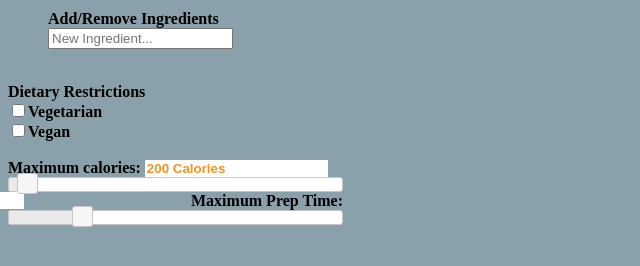
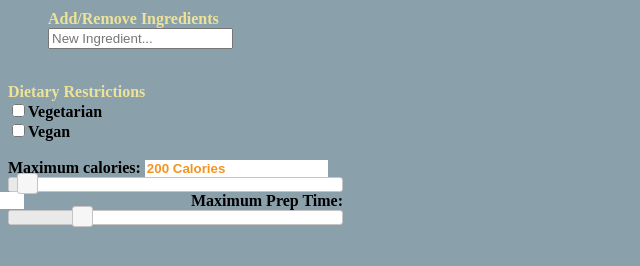
Before and after one commit to Nariana/DB-GUI-Fall2014, a PHP site: page /results.html in a window 1280 px wide. Shown: the part 89-355 px from the top of the page, without its empty margins (0-640 px from the left). Run offline with PHP 8.4, Linux system fonts and the light colour scheme; some libraries are stand-ins or nearby versions.

Commit message:
no icon. filter font color

```diff
--- a/css/style.css
+++ b/css/style.css
@@ -137,3 +137,7 @@ margin-top: 75px;
 	float: left;
 	left: 87.5%;
 }
+
+.filterTitle {
+	color: #EDE297;
+}
--- a/js/results.js
+++ b/js/results.js
@@ -36,7 +36,7 @@ function getResults(){
 
             for (var i = 0; i < result.length ; i++) {
               console.log(result[i]);
-              var add = "<tr id='recipe"+i+"' class='resultRow'><td class='name'>"+result[i].recipeName+"</td><td>"+result[i].rating+"<i id='back' class='fa fa-info'></i></td><td>"+result[i].time+"</td></tr>";
+              var add = "<tr id='recipe"+i+"' class='resultRow'><td class='name'>"+result[i].recipeName+"</td><td>"+result[i].rating+"</td><td>"+result[i].time+"</td></tr>";
               $("#resultTable").append(add);
 
               addListeners();
```
